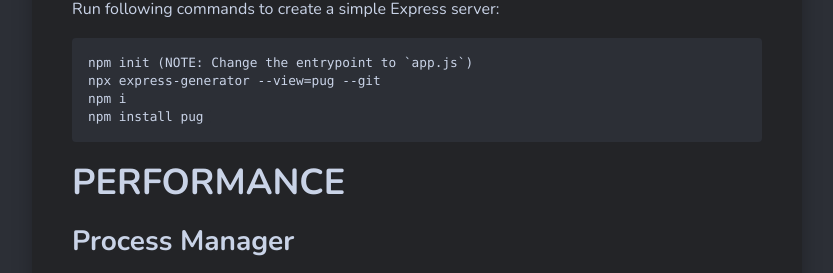
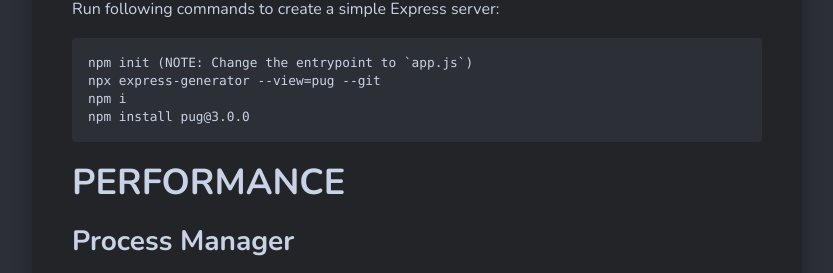
Before and after one commit to Dedsec727/Dedsec727.github.io, a Jekyll site: the page built from _posts/2020-09-06-express-production-ready-app.md, in a window 1280 px wide and 900 px high, scrolled down 1311 px. Shown: the part 205-478 px from the top of the window, without its empty margins (23-856 px from the left). Built offline with Jekyll 4.4.1, drawn with Linux system fonts in a browser that asks for light colours; nearby versions of some CDN libraries; comment, search, counter and statistics services are not loaded.

Commit message:
pug version updated

```diff
--- a/_posts/2020-09-06-express-production-ready-app.md
+++ b/_posts/2020-09-06-express-production-ready-app.md
@@ -44,7 +44,7 @@
 npm init (NOTE: Change the entrypoint to `app.js`)
 npx express-generator --view=pug --git
 npm i
-npm install pug
+npm install pug@3.0.0
 {% endhighlight %}
 
 # PERFORMANCE
```
